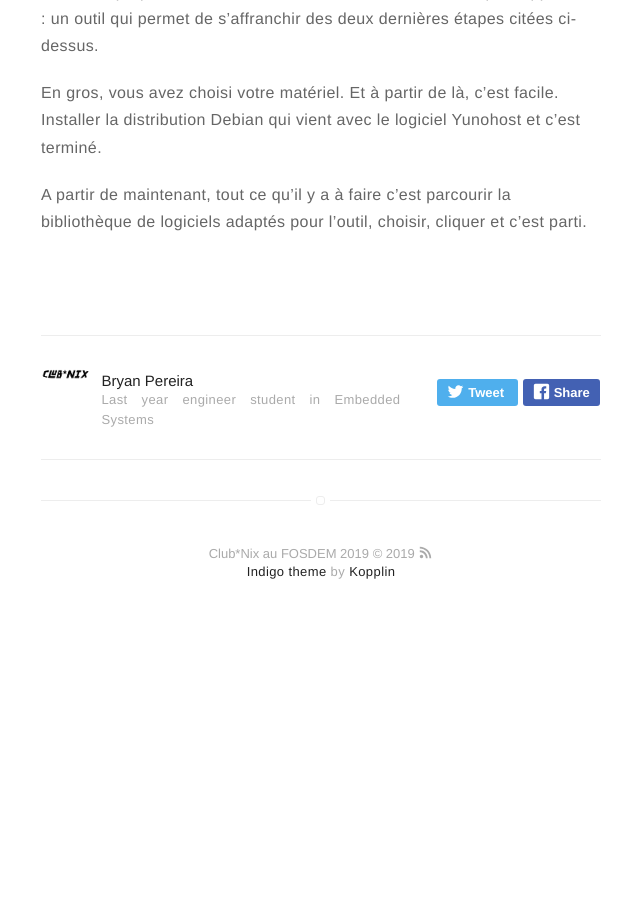
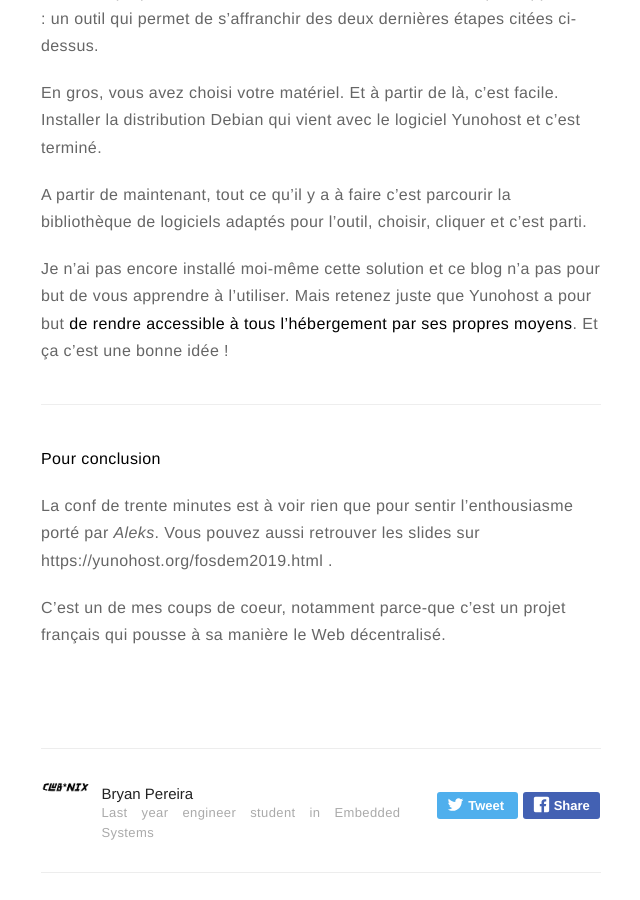
Before and after one commit to hugo4715/clubnix.github.io, a Jekyll site: the page built from _posts/2019-02-02-yunohost.md, in a window 1280 px wide and 900 px high, scrolled down 1673 px. Shown: the whole window, without its empty margins (319-959 px from the left). Built offline with Jekyll 4.4.1, drawn with Linux system fonts in a browser that asks for light colours; before the commit the page ends 2316 px from its top, so only the background shows below that.

Commit message:
Finish post

```diff
--- a/_posts/2019-02-02-yunohost.md
+++ b/_posts/2019-02-02-yunohost.md
@@ -71,3 +71,17 @@
 
 A partir de maintenant, tout ce qu'il y a à faire c'est parcourir la
 bibliothèque de logiciels adaptés pour l'outil, choisir, cliquer et c'est parti.
+
+Je n'ai pas encore installé moi-même cette solution et ce blog n'a pas pour but
+de vous apprendre à l'utiliser. Mais retenez juste que Yunohost a pour but **de
+rendre accessible à tous l'hébergement par ses propres moyens**. Et ça c'est une
+bonne idée !
+
+---
+
+**Pour conclusion**
+
+La conf de trente minutes est à voir rien que pour sentir l'enthousiasme porté
+par *Aleks*. Vous pouvez aussi retrouver les slides sur https://yunohost.org/fosdem2019.html .
+
+C'est un de mes coups de coeur, notamment parce-que c'est un projet français qui pousse à sa manière le Web décentralisé.
```
Also changed, not shown: 2 other files.
